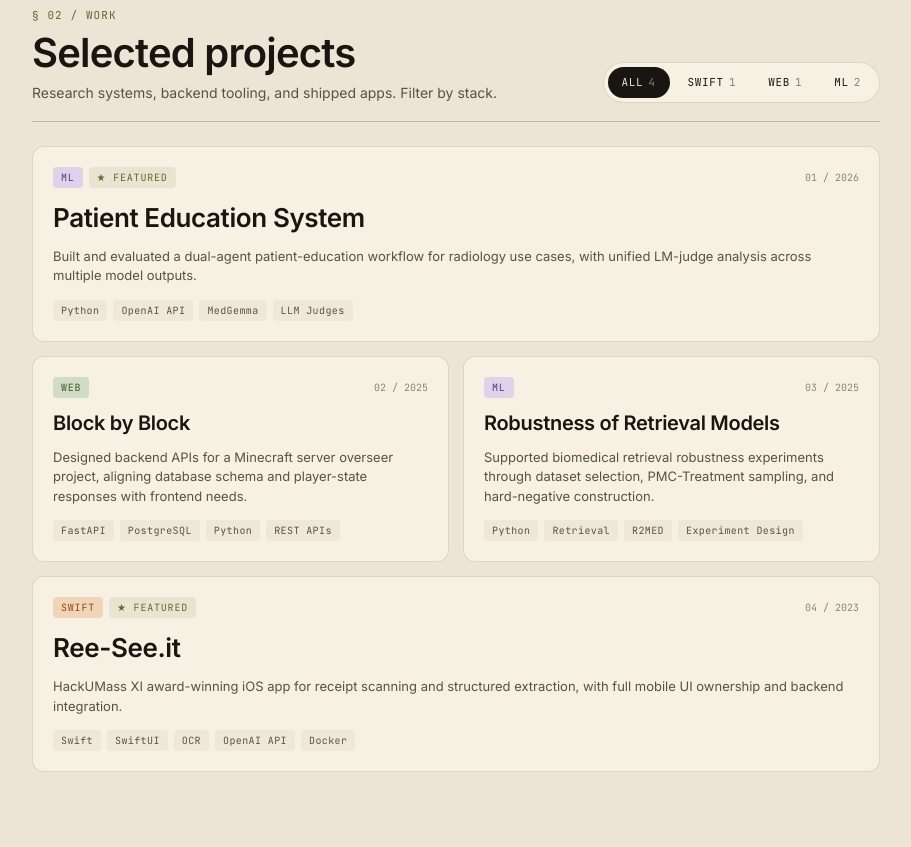
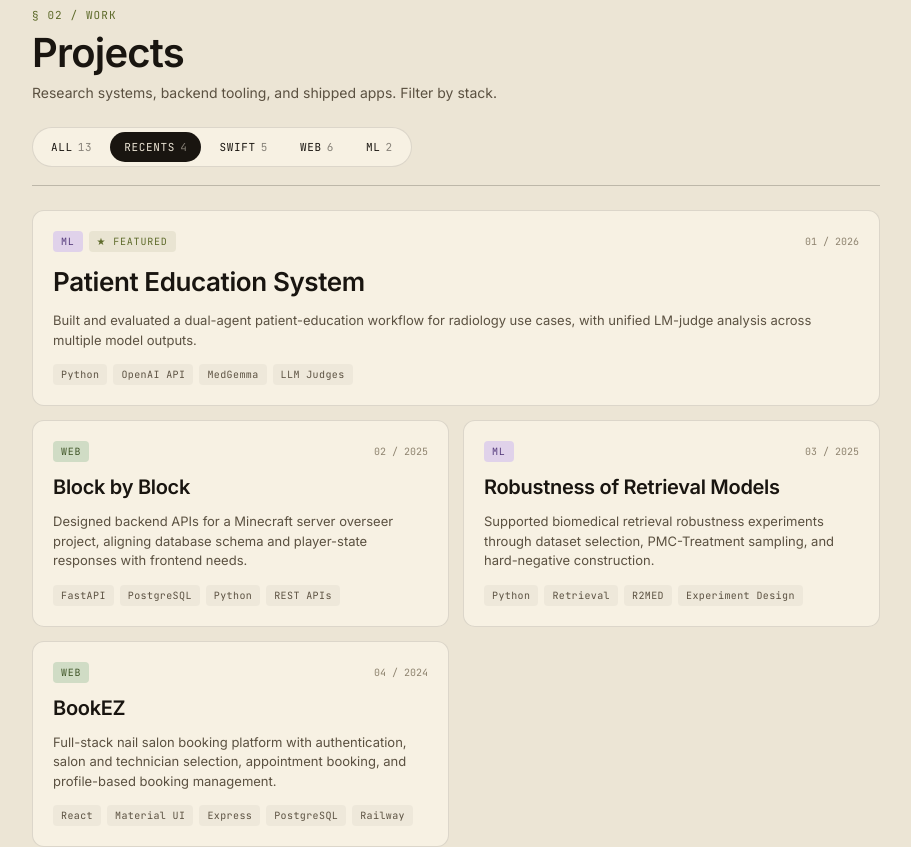
Before and after one commit to TaoLyn838/Me, a React (Vite) app in the folder chengtaolin/: page / in a window 1280 px wide. Shown: the part 900-1747 px from the top of the page, without its empty margins (344-1255 px from the left). Built offline with nearby package versions, Linux system fonts and the light colour scheme.

Commit message:
Update project tabs and portfolio entries

```diff
--- a/chengtaolin/src/components/Projects.jsx
+++ b/chengtaolin/src/components/Projects.jsx
@@ -15,7 +15,7 @@ export function Projects() {
     <section id="work" style={{ padding: '40px 56px' }}>
       <SectionHead
         num={lang === 'en' ? '02 / work' : '02 / 作品'}
-        title={lang === 'en' ? 'Selected projects' : '精选项目'}
+        title={lang === 'en' ? 'Projects' : '项目'}
         subtitle={
           lang === 'en'
             ? 'Research systems, backend tooling, and shipped apps. Filter by stack.'
@@ -50,7 +50,11 @@ export function Projects() {
                   textTransform: 'uppercase',
                 }}
               >
-                {cat === 'All' ? (lang === 'en' ? 'All' : '全部') : cat}
+                {cat === 'All'
+                  ? (lang === 'en' ? 'All' : '全部')
+                  : cat === 'Recent'
+                    ? (lang === 'en' ? 'Recents' : '最近')
+                    : cat}
                 <span style={{ opacity: 0.5, marginLeft: 5 }}>{counts[cat]}</span>
               </button>
             ))}
--- a/chengtaolin/src/data/content.js
+++ b/chengtaolin/src/data/content.js
@@ -7,7 +7,7 @@ export const profileImg = profileImage
 export const copy = {
   en: {
     name: 'Chengtao Lin',
-    roleShort: 'AI Tooling Engineer',
+    roleShort: 'Software Engineer & Researcher',
     roleLong: 'MS CS · AI tooling, agents, systems',
     nowLine:
       'Currently: MS @ UMass Amherst, building AI tooling and LM-judge evaluation workflows for healthcare and research use cases.',
@@ -109,17 +109,17 @@ export const experiences = [
     },
     highlights: ['PTB / WikiText datasets', 'GNN prototypes', 'Experiment pipelines'],
   },
-  {
-    company: 'HackUMass',
-    role: { en: 'iOS Developer', zh: 'iOS 开发者' },
-    date: { en: 'Nov 2023', zh: '2023 年 11 月' },
-    location: 'Amherst, MA',
-    summary: {
-      en: 'Built the full iOS UI for Ree-See.it and integrated the app with OCR and backend services. 🏆 Best Mobile Hack.',
-      zh: '负责 Ree-See.it 的完整 iOS 界面开发，并完成 OCR 与后端服务联调。🏆 最佳移动端项目奖。',
-    },
-    highlights: ['Swift + SwiftUI', 'OCR pipeline', 'Docker + OpenAI API'],
-  },
+  // {
+  //   company: 'HackUMass',
+  //   role: { en: 'iOS Developer', zh: 'iOS 开发者' },
+  //   date: { en: 'Nov 2023', zh: '2023 年 11 月' },
+  //   location: 'Amherst, MA',
+  //   summary: {
+  //     en: 'Built the full iOS UI for Ree-See.it and integrated the app with OCR and backend services. 🏆 Best Mobile Hack.',
+  //     zh: '负责 Ree-See.it 的完整 iOS 界面开发，并完成 OCR 与后端服务联调。🏆 最佳移动端项目奖。',
+  //   },
+  //   highlights: ['Swift + SwiftUI', 'OCR pipeline', 'Docker + OpenAI API'],
+  // },
 ]
 
 export const education = [
@@ -182,6 +182,105 @@ export const projects = [
     featured: true,
     year: 2023,
   },
+  {
+    title: 'BookEZ',
+    cat: 'Web',
+    tech: ['React', 'Material UI', 'Express', 'PostgreSQL', 'Railway'],
+    desc: {
+      en: 'Full-stack nail salon booking platform with authentication, salon and technician selection, appointment booking, and profile-based booking management.',
+      zh: '面向美甲沙龙的全栈预约平台，包含登录鉴权、门店与技师选择、预约下单和个人预约管理。',
+    },
+    link: 'https://github.com/Web103-BookEZ/web103_finalproject',
+    year: 2024,
+  },
+  {
+    title: 'HobbyHub',
+    cat: 'Web',
+    tech: ['React', 'Supabase', 'Tailwind', 'Vite'],
+    desc: {
+      en: 'Community posting app with a home feed, sorting, search, comments, upvotes, and post editing or deletion.',
+      zh: '社区发帖应用，支持首页 feed、排序、搜索、评论、点赞，以及帖子编辑和删除。',
+    },
+    link: 'https://github.com/TaoLyn838/Web102-spring/tree/main/Projects/HobbyHub',
+    year: 2024,
+  },
+  {
+    title: 'Bolt Bucket',
+    cat: 'Web',
+    tech: ['React', 'PostgreSQL', 'React Router', 'Vite'],
+    desc: {
+      en: 'Car customization app with live configuration updates, saved builds, pricing, validation, and edit or delete flows.',
+      zh: '汽车定制应用，支持实时配置更新、价格计算、保存方案，以及编辑和删除流程。',
+    },
+    link: 'https://github.com/TaoLyn838/WEB103/tree/main/Unit4/diy_delight',
+    year: 2024,
+  },
+  {
+    title: 'Virtual Community Space',
+    cat: 'Web',
+    tech: ['React', 'Express', 'PostgreSQL', 'React Router'],
+    desc: {
+      en: 'Database-backed event explorer that lets users browse community events by location through dedicated route pages.',
+      zh: '基于数据库的社区活动浏览应用，用户可以按地点查看活动，并进入对应的独立页面。',
+    },
+    link: 'https://github.com/TaoLyn838/WEB103/tree/main/Unit3/unitygrid_plaza',
+    year: 2024,
+  },
+  {
+    title: 'Crewmate',
+    cat: 'Web',
+    tech: ['React', 'Supabase', 'Tailwind', 'Vite'],
+    desc: {
+      en: 'Create, update, and manage custom Among Us crewmates with constrained attributes, summary stats, and detail pages.',
+      zh: '自定义并管理 Among Us crewmate，包含属性约束、统计信息和详情页。',
+    },
+    link: 'https://github.com/TaoLyn838/Web102-spring/tree/main/Projects/Crewmate',
+    year: 2024,
+  },
+  {
+    title: 'BeReal Clone',
+    cat: 'Swift',
+    tech: ['Swift', 'UIKit', 'ParseSwift', 'CoreLocation'],
+    desc: {
+      en: 'BeReal-style iOS app with auth, persistent sessions, photo posting, feed refresh, camera capture, and post-gated viewing.',
+      zh: '仿 BeReal 的 iOS 应用，包含登录鉴权、会话持久化、拍照发帖、feed 刷新和发帖后可见机制。',
+    },
+    link: 'https://github.com/TaoLyn838/IOS102/tree/main/BeRealClone',
+    year: 2023,
+  },
+  {
+    title: 'Flixster',
+    cat: 'Swift',
+    tech: ['Swift', 'UIKit', 'TMDB API', 'URLSession'],
+    desc: {
+      en: 'Movie browsing app with TMDB-backed networking, table and collection views, tab navigation, and detail screens.',
+      zh: '基于 TMDB API 的电影浏览应用，包含网络请求、列表与网格视图、Tab 导航和详情页。',
+    },
+    link: 'https://github.com/TaoLyn838/IOS102/tree/main/Flixster',
+    year: 2023,
+  },
+  {
+    title: 'Photo Scavenger Hunt',
+    cat: 'Swift',
+    tech: ['Swift', 'UIKit', 'MapKit'],
+    desc: {
+      en: 'Task-based photo scavenger app that tracks completion state and shows where captured photos were taken on a map.',
+      zh: '任务式拍照 scavenger 应用，记录完成状态，并在地图上展示照片拍摄位置。',
+    },
+    link: 'https://github.com/TaoLyn838/IOS102/tree/main/PhotoScavengerHunt',
+    year: 2023,
+  },
+  {
+    title: 'Flashcards',
+    cat: 'Swift',
+    tech: ['Swift', 'UIKit'],
+    desc: {
+      en: 'Flashcard study app with card flipping, multiple-choice review, create and edit flows, persistence, and simple animations.',
+      zh: '抽认卡学习应用，支持翻卡、多项选择、自定义创建和编辑、数据持久化以及基础动画。',
+    },
+    link: 'https://github.com/TaoLyn838/Flashcards',
+    year: 2023,
+  },
 ]
 
 export const skills = {
--- a/chengtaolin/src/hooks/useLang.jsx
+++ b/chengtaolin/src/hooks/useLang.jsx
@@ -25,19 +25,30 @@ export function useLang() {
   return useContext(LangCtx)
 }
 
-export function useProjectTabs(initial = 'All') {
+export function useProjectTabs(initial = 'Recent') {
   const [tab, setTab] = useState(initial)
-  const tabs = ['All', 'Swift', 'Web', 'ML']
+  const recentProjects = useMemo(() => {
+    return [...projects]
+      .map((project, index) => ({ ...project, _index: index }))
+      .sort((a, b) => {
+        if (b.year !== a.year) return b.year - a.year
+        return a._index - b._index
+      })
+      .slice(0, 4)
+      .map(({ _index, ...project }) => project)
+  }, [])
+  const tabs = ['All', 'Recent', 'Swift', 'Web', 'ML']
   const filtered = useMemo(() => {
     if (tab === 'All') return projects
+    if (tab === 'Recent') return recentProjects
     return projects.filter((p) => p.cat === tab)
-  }, [tab])
+  }, [recentProjects, tab])
   const counts = useMemo(() => {
-    const c = { All: projects.length }
+    const c = { All: projects.length, Recent: recentProjects.length }
     for (const cat of ['Swift', 'Web', 'ML']) {
       c[cat] = projects.filter((p) => p.cat === cat).length
     }
     return c
-  }, [])
+  }, [recentProjects])
   return { tab, setTab, tabs, counts, filtered }
 }
```
